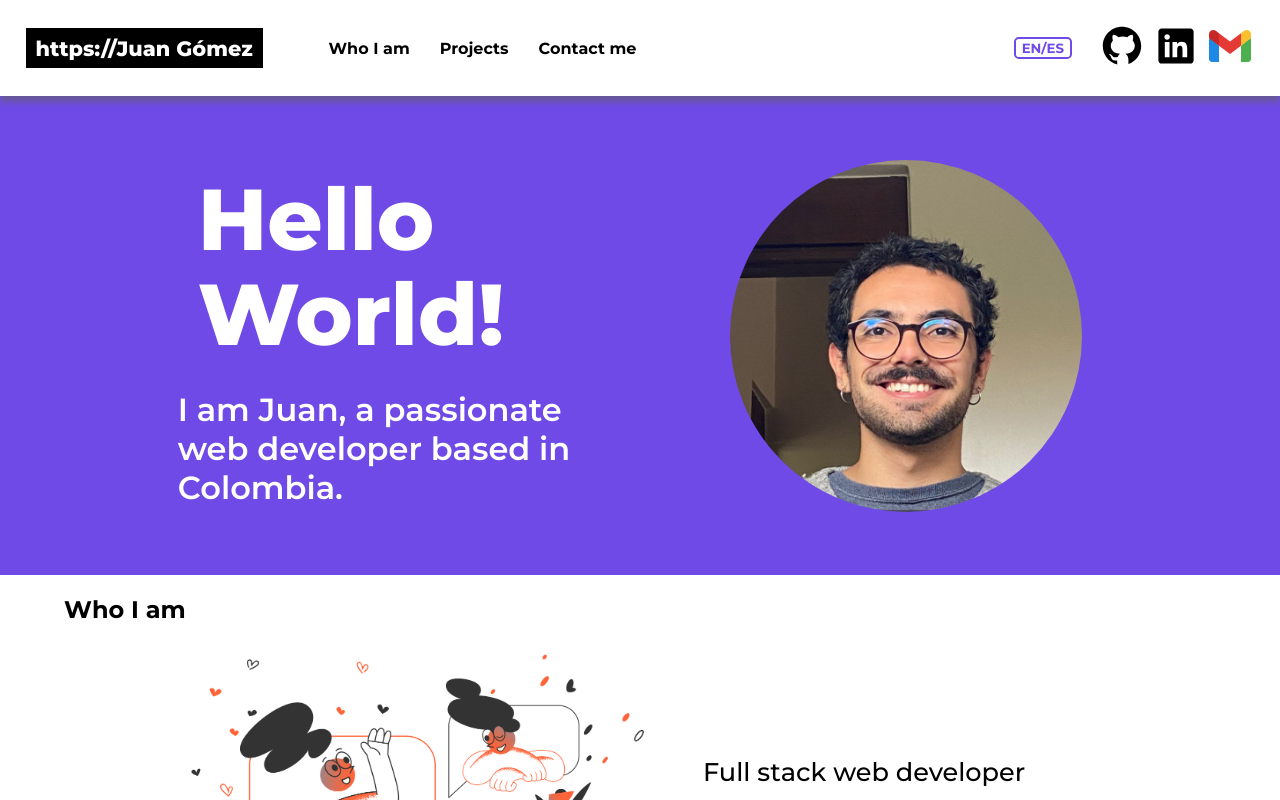
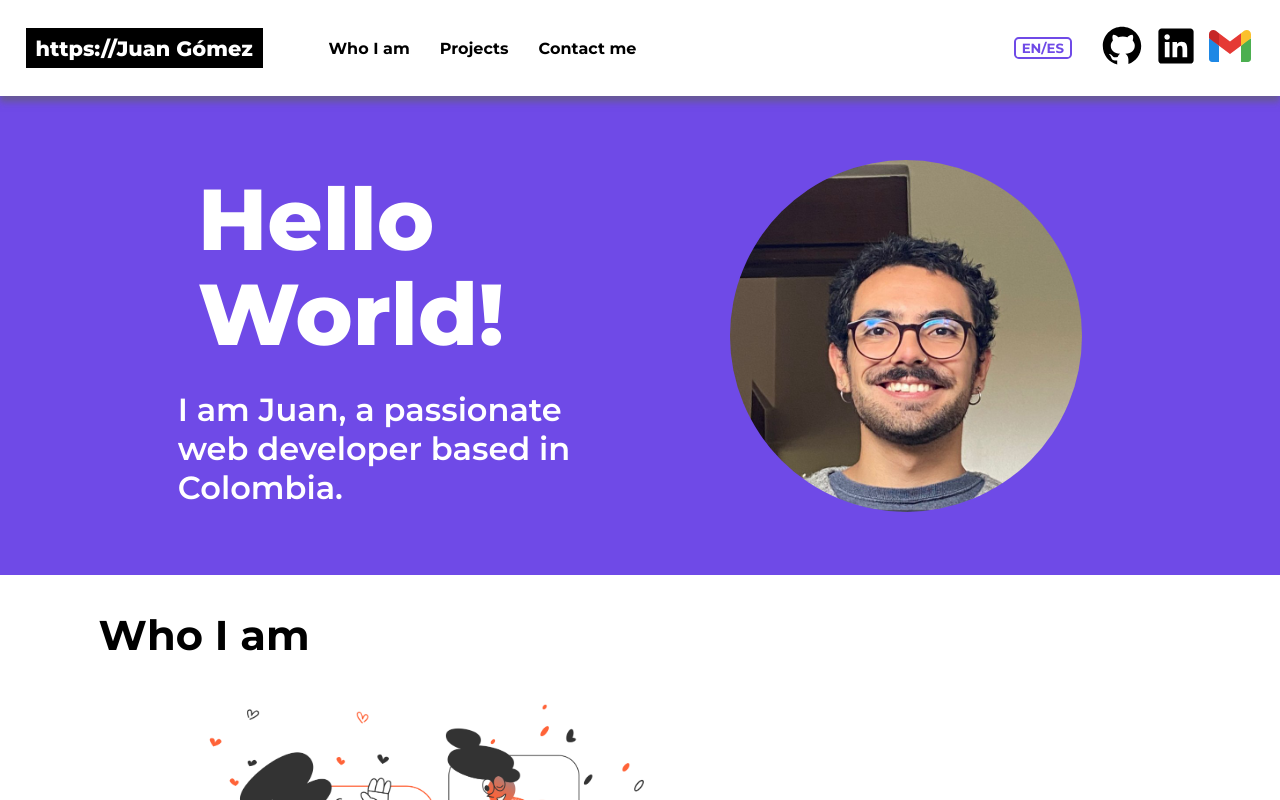
Before and after one commit to JPGomezCuervo/Portfolio-v2, a Vue app: page / in a window 1280 px wide. Shown: the top 800 px of the page. Built offline with nearby package versions, Linux system fonts and the light colour scheme.

Commit message:
clamp to h2 global rule

```diff
--- a/src/style.scss
+++ b/src/style.scss
@@ -57,8 +57,11 @@ h1 {
   font-family: "Montserrat-ExtraBold";
 }
 
-h2 {
+.subtitle {
   font-family: "Montserrat-Bold";
+  text-align: left;
+  font-size: clamp(2.5rem, 1rem + 2vw, 5rem);
+  margin: 3%;
 }
 
 .main-button-shape {
```
